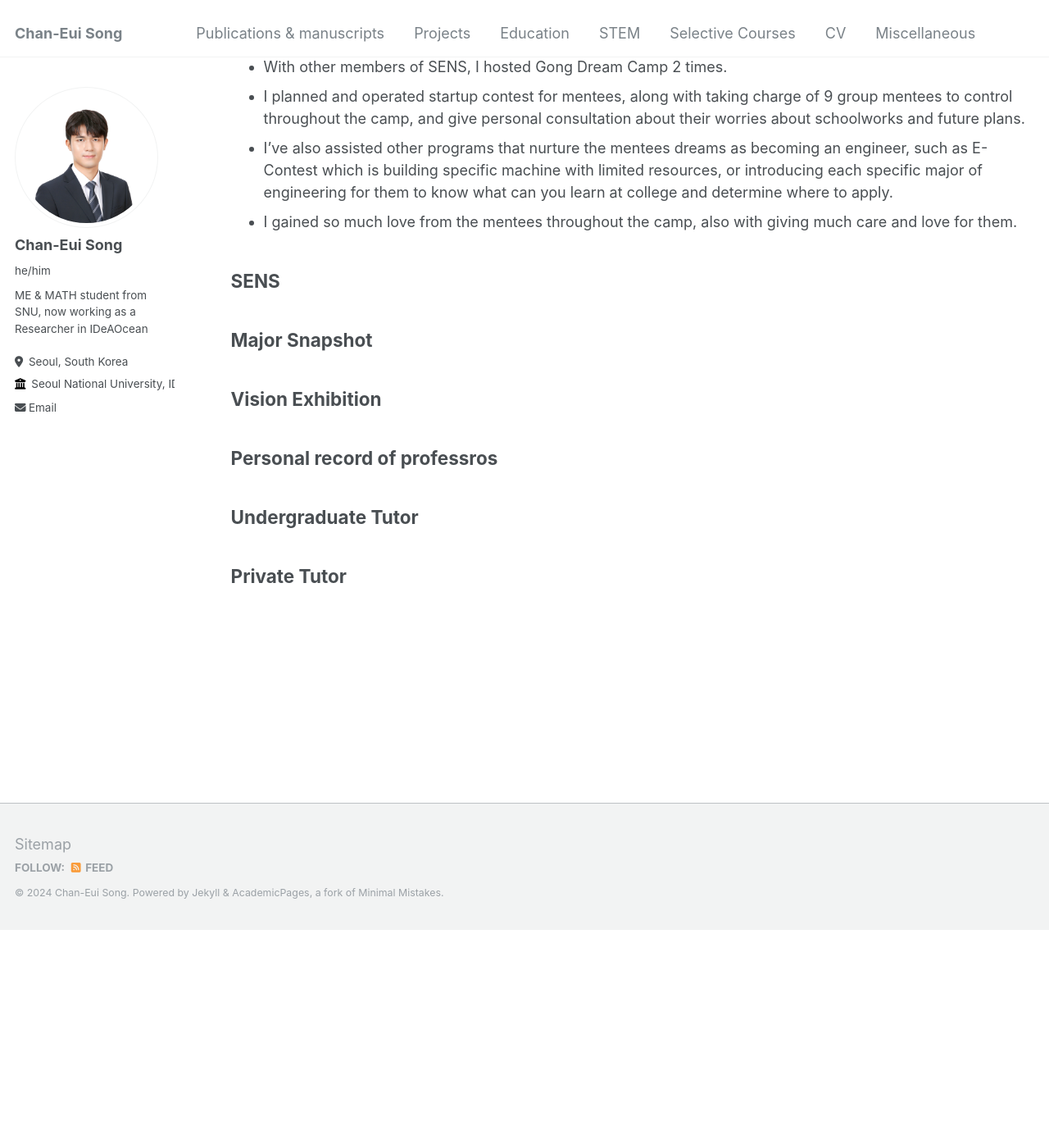
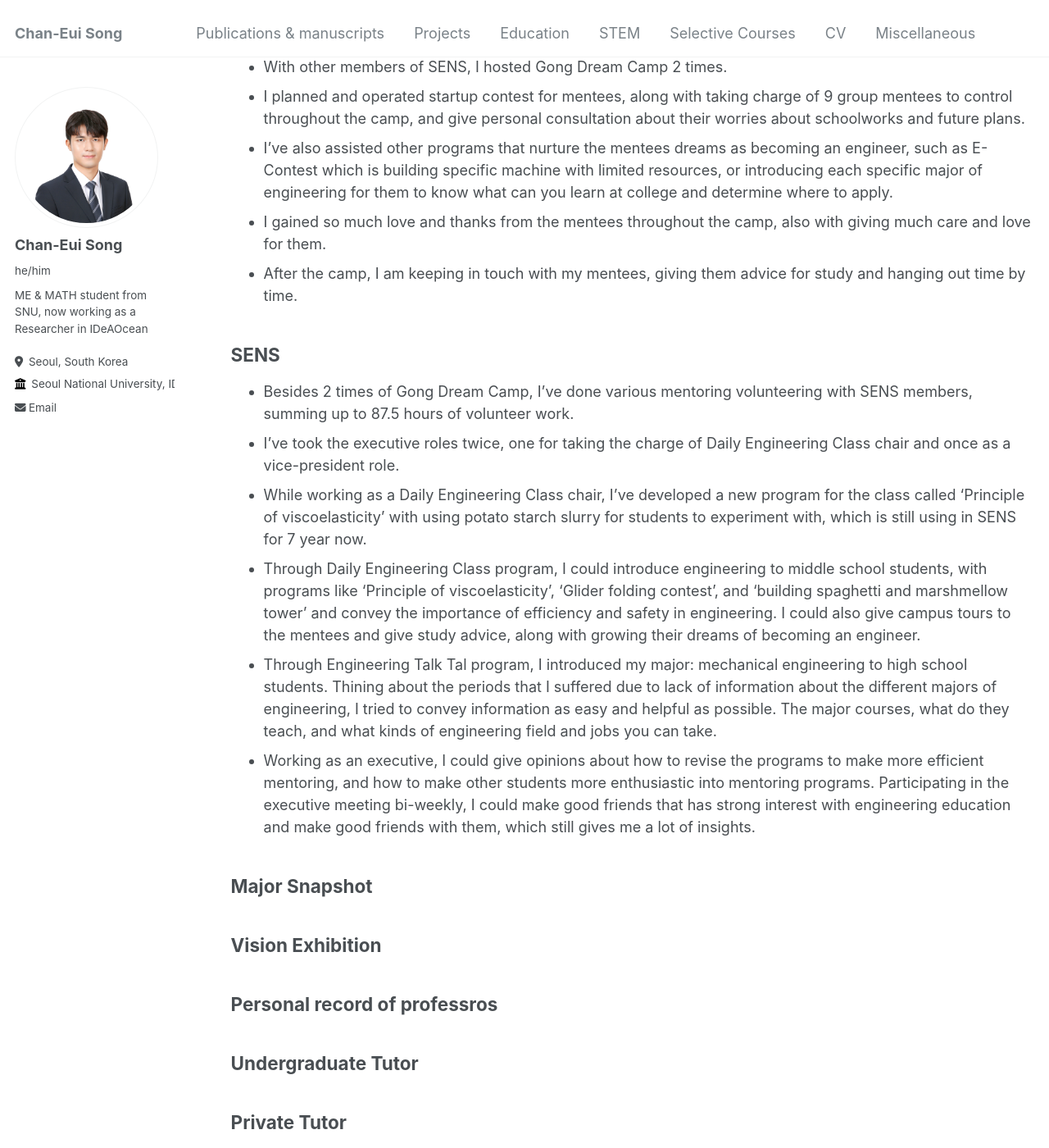
Before and after one commit to cksdml1014/chanisong, a Jekyll site: the page built from _pages/Education.md, in a window 1280 px wide and 1400 px high, scrolled down 624 px. Shown: the whole window at 82% size. Built offline with Jekyll 4.4.1, drawn with Linux system fonts in a browser that asks for light colours; before the commit the page ends 1759 px from its top, so only the background shows below that.

Commit message:
Update Education.md

```diff
--- a/_pages/Education.md
+++ b/_pages/Education.md
@@ -19,9 +19,17 @@ These are some of the events that influenced me a lot to grow ability as a educa
 - With other members of SENS, I hosted Gong Dream Camp 2 times.
 - I planned and operated startup contest for mentees, along with taking charge of 9 group mentees to control throughout the camp, and give personal consultation about their worries about schoolworks and future plans.
 - I've also assisted other programs that nurture the mentees dreams as becoming an engineer, such as E-Contest which is building specific machine with limited resources, or introducing each specific major of engineering for them to know what can you learn at college and determine where to apply.
-- I gained so much love from the mentees throughout the camp, also with giving much care and love for them.
+- I gained so much love and thanks from the mentees throughout the camp, also with giving much care and love for them.
+- After the camp, I am keeping in touch with my mentees, giving them advice for study and hanging out time by time.
 
 ## SENS
+
+- Besides 2 times of Gong Dream Camp, I've done various mentoring volunteering with SENS members, summing up to 87.5 hours of volunteer work.
+- I've took the executive roles twice, one for taking the charge of Daily Engineering Class chair and once as a vice-president role.
+- While working as a Daily Engineering Class chair, I've developed a new program for the class called 'Principle of viscoelasticity' with using potato starch slurry for students to experiment with, which is still using in SENS for 7 year now.
+- Through Daily Engineering Class program, I could introduce engineering to middle school students, with programs like 'Principle of viscoelasticity', 'Glider folding contest', and 'building spaghetti and marshmellow tower' and convey the importance of efficiency and safety in engineering. I could also give campus tours to the mentees and give study advice, along with growing their dreams of becoming an engineer.
+- Through Engineering Talk Tal program, I introduced my major: mechanical engineering to high school students. Thining about the periods that I suffered due to lack of information about the different majors of engineering, I tried to convey information as easy and helpful as possible. The major courses, what do they teach, and what kinds of engineering field and jobs you can take.
+- Working as an executive, I could give opinions about how to revise the programs to make more efficient mentoring, and how to make other students more enthusiastic into mentoring programs. Participating in the executive meeting bi-weekly, I could make good friends that has strong interest with engineering education and make good friends with them, which still gives me a lot of insights.
 
 ## Major Snapshot
 
```
